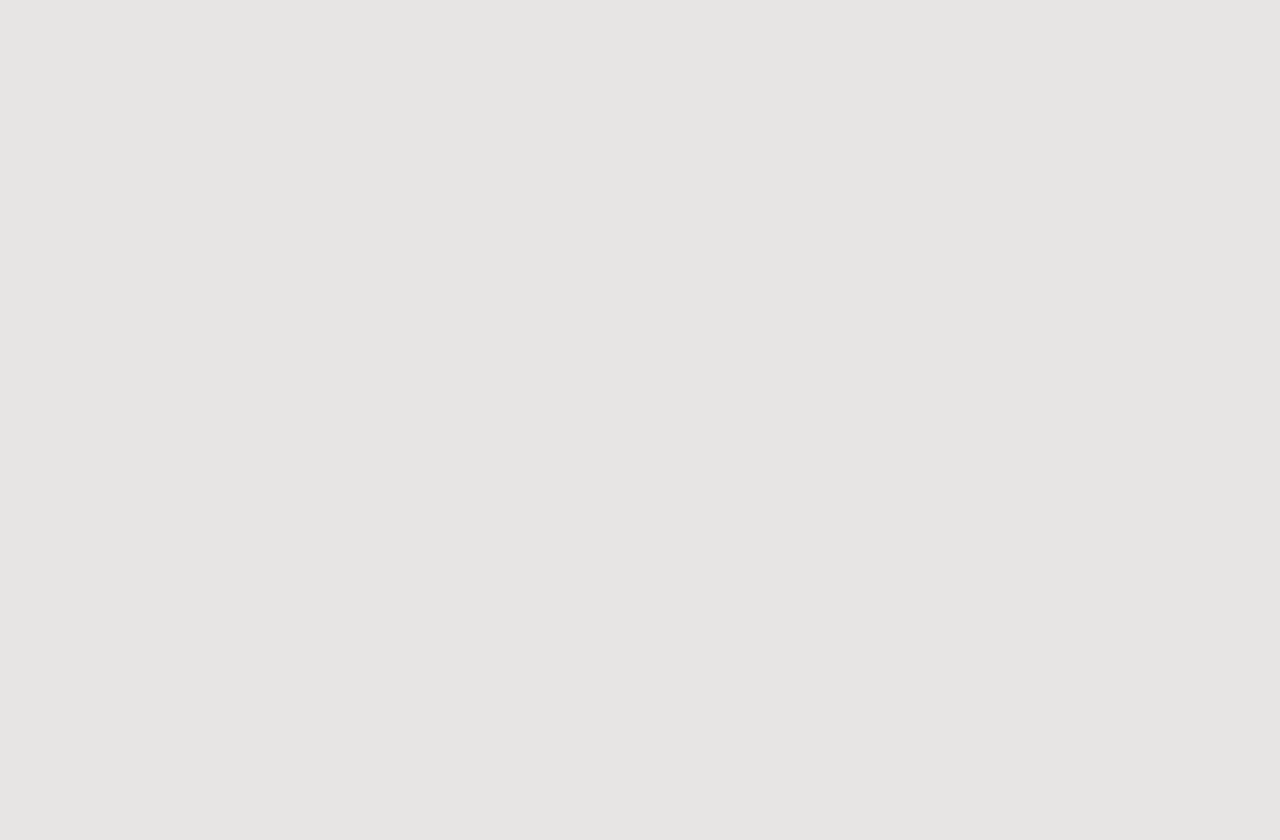
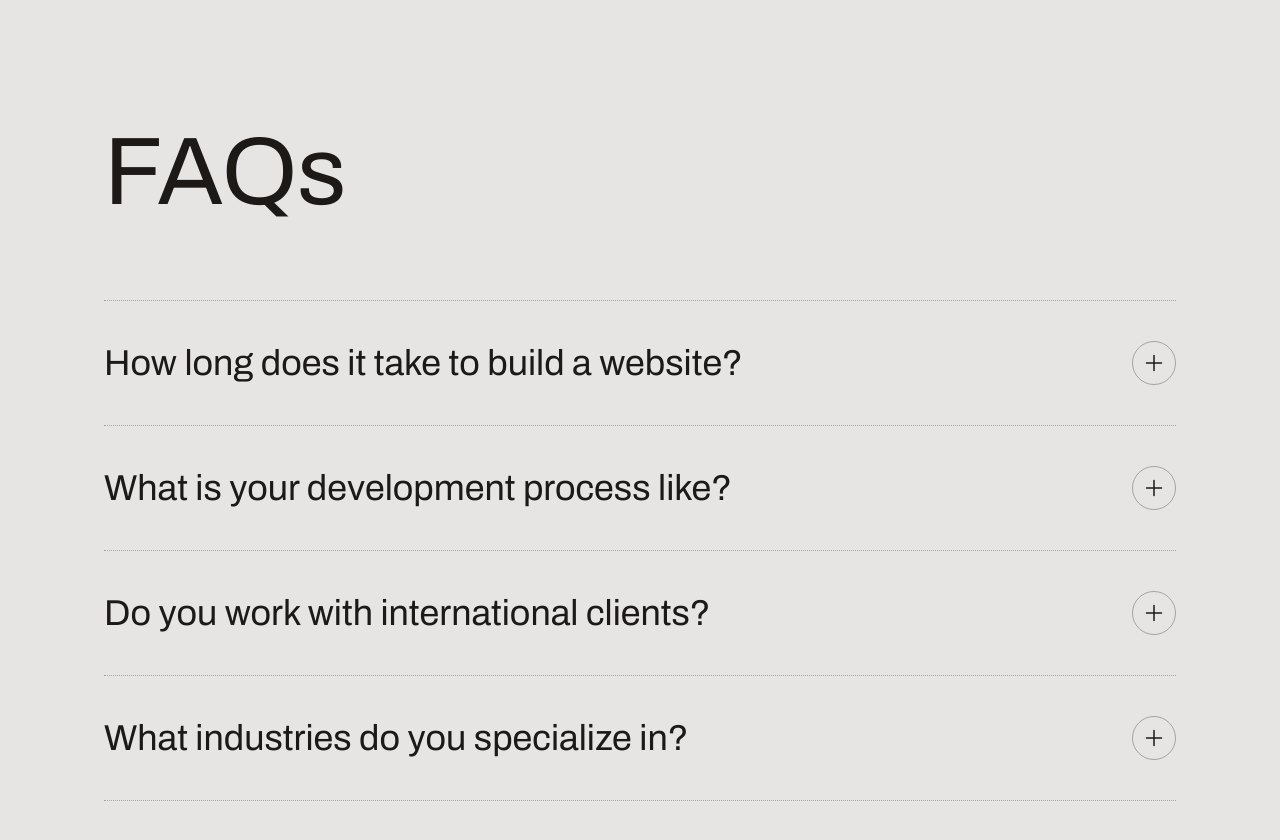
Before and after one commit to LRSORRENTI/Rustling-Oaks-Golf-Course, a Next.js app: page / in a window 1280 px wide. Shown: the part 4380-5220 px from the top of the page. Before the commit the page ends 4344 px from the top, so only its background shows below. Built offline with nearby package versions, Linux system fonts and the light colour scheme.

Commit message:
finished faqs section for now

```diff
--- a/src/app/page.tsx
+++ b/src/app/page.tsx
@@ -3,6 +3,7 @@
 import Intro from "@/sections/Intro";
 import Projects from "@/sections/Projects";
 import Testimonials from "@/sections/Testimonials";
+import FAQs from "@/sections/FAQs";
 
 export default function Home() {
   return <>
@@ -11,5 +12,6 @@
     <Intro/>
     <Projects/>
     <Testimonials/>
+    <FAQs/>
   </>
 }
--- a/src/sections/FAQs.tsx
+++ b/src/sections/FAQs.tsx
@@ -25,7 +25,27 @@
 ];
 
 const FAQs: FC = () => {
-  return <div>FAQs</div>;
+  return <section className="section">
+      <div className="container">
+          <h2 className="text-4xl md:text-7xl lg:text-8xl ">FAQs</h2>
+          <div className="mt-10 md:mt-16 lg:mt-20">
+            {faqs.map(({question, answer}) => (
+              <div key={question} className="border-t border-stone-400 border-dotted last:border-b py-6 md:py-8 lg:py-10">
+                <div className="flex items-center justify-between gap-4">
+                  <div className="text-2xl md:text-3xl lg:text-4xl">
+                    {question}
+                  </div>
+                  <div className="inline-flex items-center justify-center  size-11 border border-stone-400 rounded-full shrink-0">
+                  <svg xmlns="http://www.w3.org/2000/svg" fill="none" viewBox="0 0 24 24" strokeWidth="1.5" stroke="currentColor" className="size-6">
+                  <path strokeLinecap="round" strokeLinejoin="round" d="M12 4.5v15m7.5-7.5h-15" />
+                  </svg>
+                  </div>
+                </div>
+              </div>
+            ))}
+          </div>
+      </div>
+  </section>
 };
 
 export default FAQs;
```
